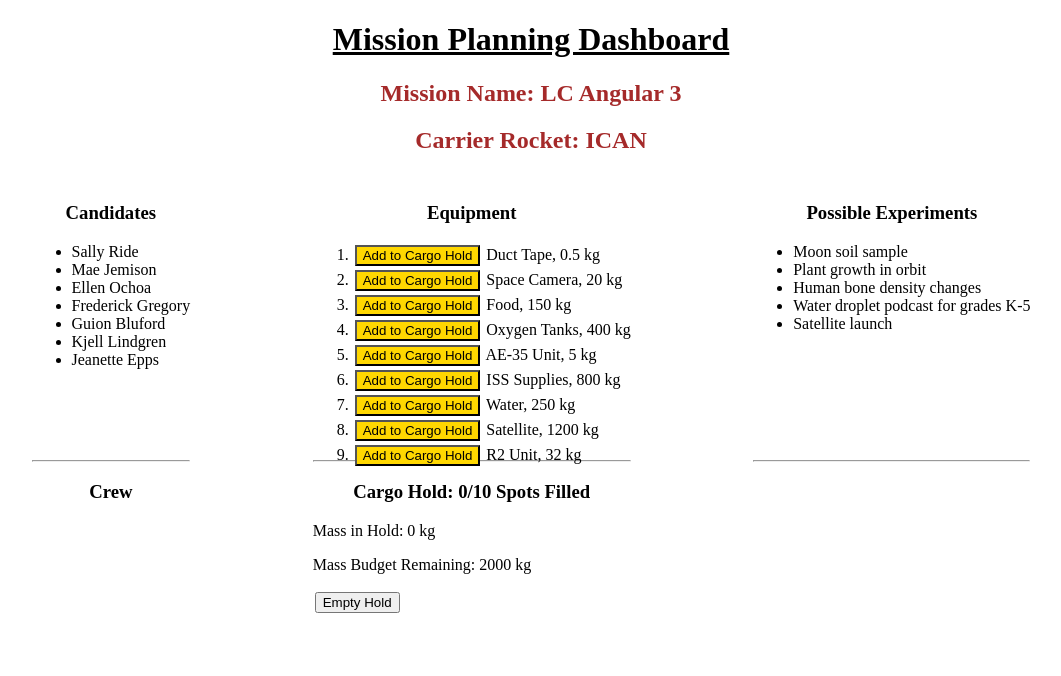
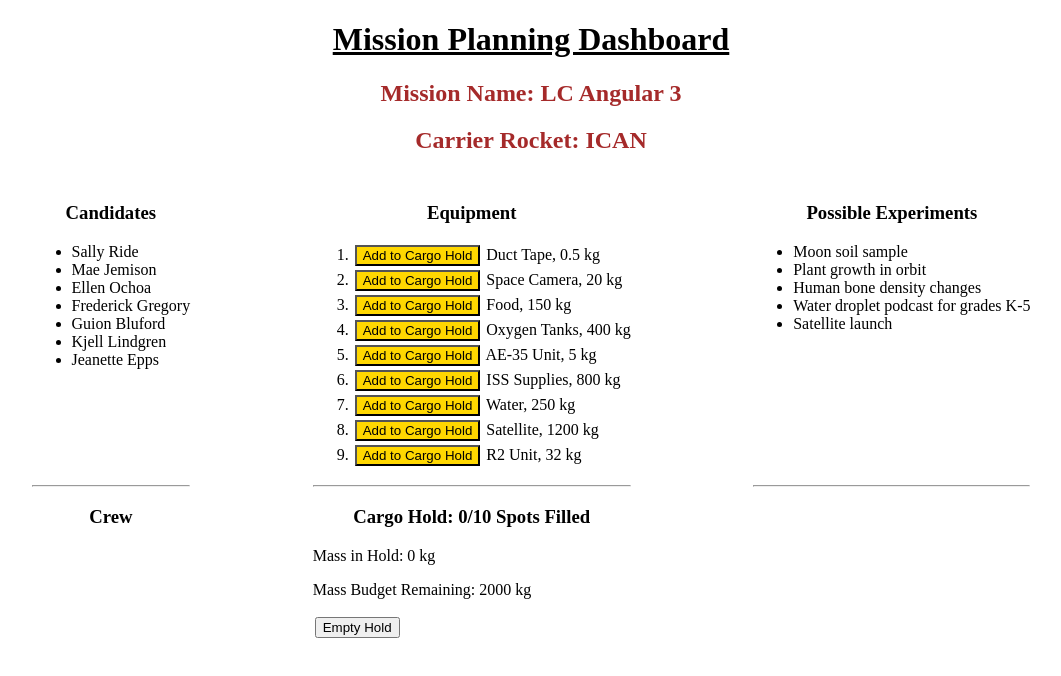
Before and after one commit to LaunchCodeEducation/angular-lc101-mission-planner, an Angular app: page / in a window 1280 px wide. Shown: the top 676 px of the page, without its empty margins (109-1170 px from the left). Built offline with nearby package versions, Linux system fonts and the light colour scheme.

Commit message:
Modified height of displayBox CSS class.

```diff
--- a/src/app/crew/crew.component.css
+++ b/src/app/crew/crew.component.css
@@ -3,7 +3,8 @@ li:hover {
 }
 
 .displayBox {
-    height: 250px;
+    height: 275px;
+    width: auto;
 }
 
 img {
--- a/src/app/equipment/equipment.component.css
+++ b/src/app/equipment/equipment.component.css
@@ -1,5 +1,5 @@
 .displayBox {
-    height: 250px;
+    height: 275px;
     width: auto;
 }
 
--- a/src/app/experiments/experiments.component.css
+++ b/src/app/experiments/experiments.component.css
@@ -1,5 +1,5 @@
 .displayBox {
-    height: 250px;
+    height: 275px;
     width: auto;
 }
 
```
